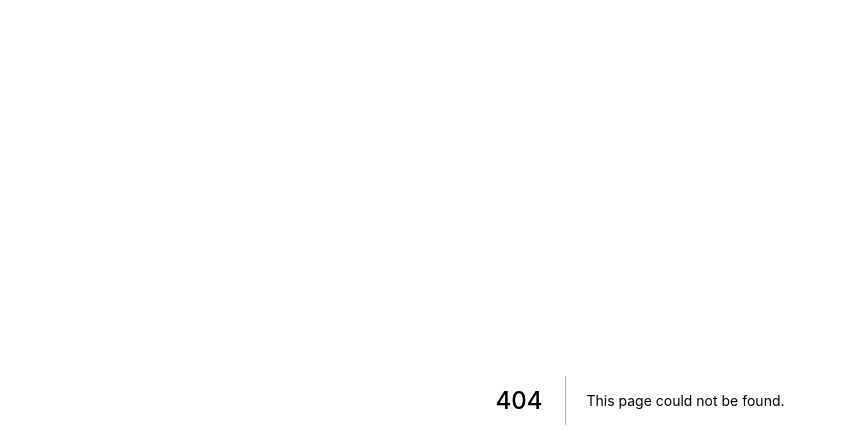
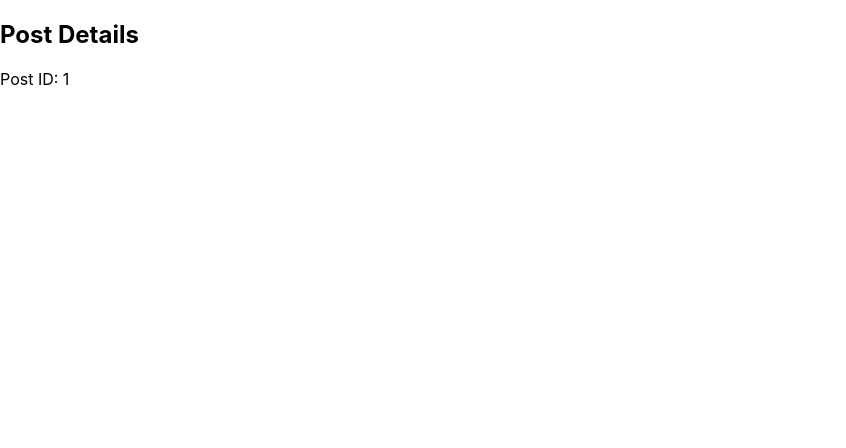
Before and after one commit to katherinebl/curso-nextjs, a Next.js app in the folder my-app/: page /posts/1 in a window 1280 px wide. Before the commit this address had no page. Shown: the top 448 px of the page, without its empty margins (0-846 px from the left). Built offline with nearby package versions, Linux system fonts and the light colour scheme.

Commit message:
Added dynamic routes with the hook useRouter

```diff
--- /dev/null
+++ b/my-app/pages/posts/[post].js
@@ -0,0 +1,12 @@
+import { useRouter } from 'next/router'
+
+export default function Post1() {
+  const router = useRouter()
+
+  return (
+    <div>
+      <h2>Post Details</h2>
+      <p>Post ID: {router.query.post}</p>
+    </div>
+  )
+}
```
Also changed, not shown: my-app/pages/users/[user].js (added, +12 -0 lines), my-app/pages/posts/index.js (renamed from my-app/pages/posts.js), my-app/pages/users/index.js (renamed from my-app/pages/users.js).
